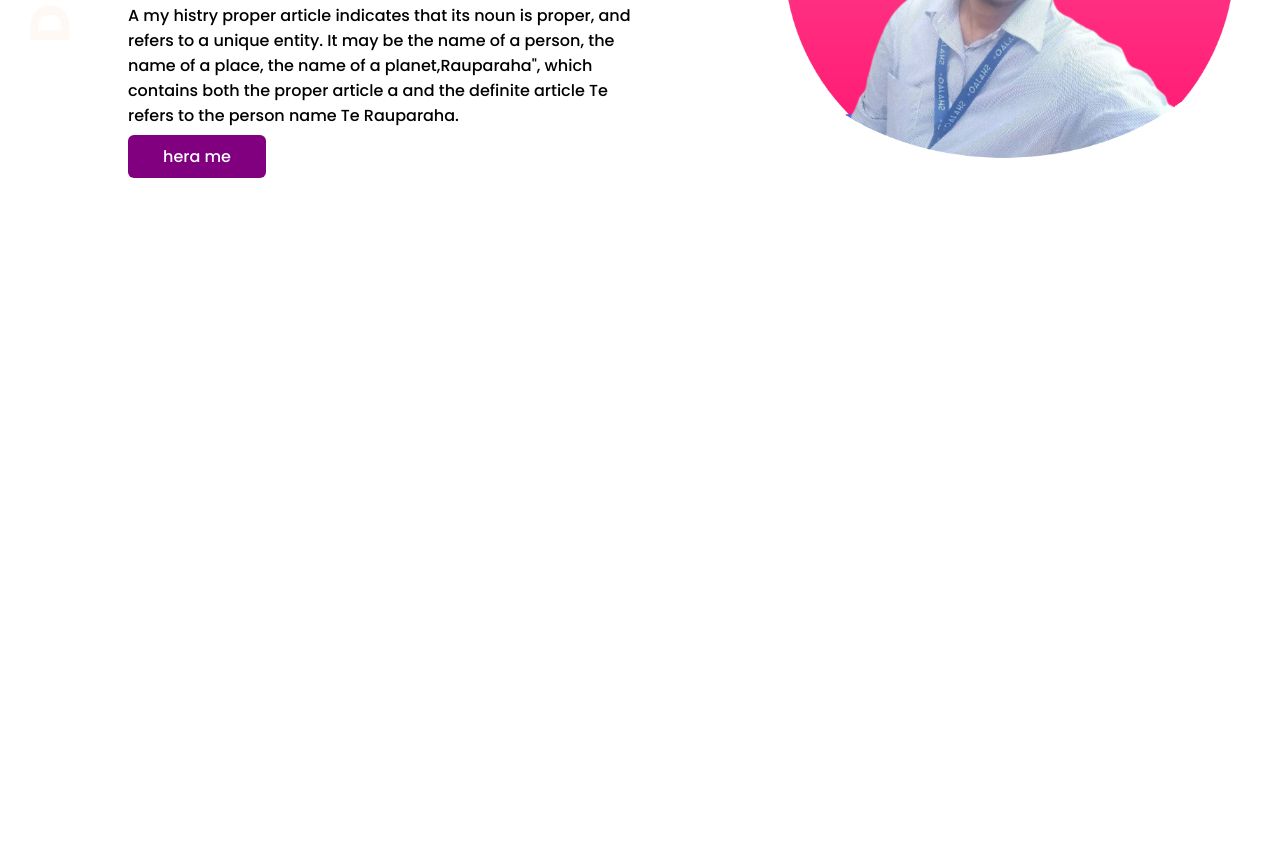
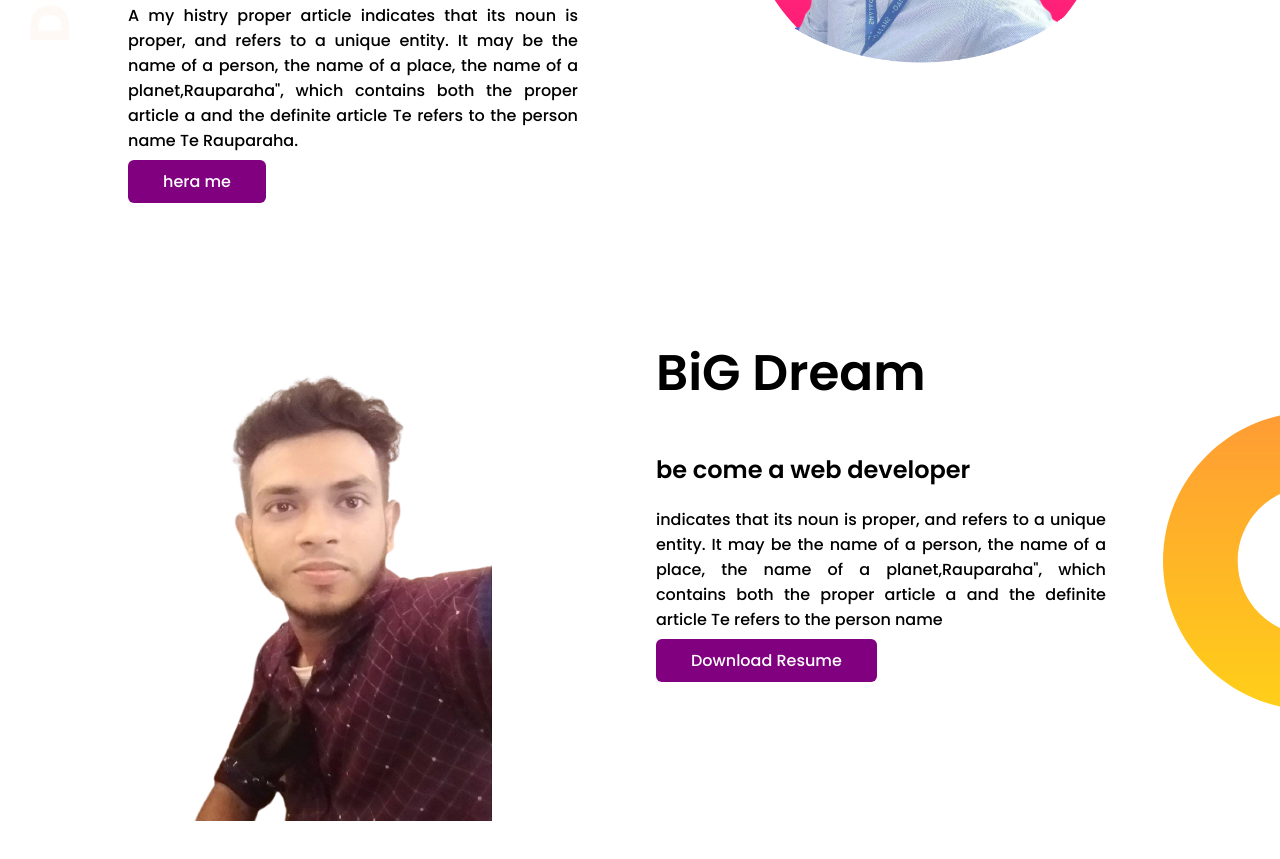
Before and after one commit to YASINARAFAT88/developer-portfolio, a plain HTML site: page index.html in a window 1280 px wide. Shown: the part 319-1178 px from the top of the page. Before the commit the page ends 800 px from the top, so only its background shows below. Drawn offline with Linux system fonts and the light colour scheme.

Commit message:
big dream

```diff
--- a/index.html
+++ b/index.html
@@ -22,5 +22,20 @@
         <img src="my-bg2.png" alt="">
     </div></section>
 
+    <section class="big-dream">
+        <div class="helf-width">
+            <img src="pic2.png" alt="">
+        </div>
+        <div class="helf-width">
+            <h1>BiG Dream</h1>
+            <h2>be come a web developer</h2>
+            <p>
+                indicates that its noun is proper, and refers to a unique entity. It may be the name of a person, the name of a place, the name of a planet,Rauparaha", which contains both the proper article a and the definite article Te refers to the person name
+            </p>
+            <a class="link-button" target="_blank" href="https://www.facebook.com/">Download Resume</a>
+        </div>
+
+    </section>
+
 </body>
 </html>
--- a/style.css
+++ b/style.css
@@ -11,6 +11,7 @@ h1{
 
 section{
     display: flex;
+    margin-bottom: 100px;
 }
 .helf-width{
     display: 50%;
@@ -22,6 +23,7 @@ section{
     padding-left: 1%;
     margin-top: 10%;
     margin-left: -10%;
+    width: 400px;
 }
 .link-button{
     text-decoration: none;
@@ -36,3 +38,13 @@ section{
    background-image: url(top-banner.png);
    background-repeat: no-repeat;
 }
+
+p{
+    text-align: justify;
+    width: 450px;
+}
+.big-dream{
+    background-image: url(images/dream-bg.png);
+    background-repeat: no-repeat;
+    background-position: right;
+}
```
Also changed, not shown: pic2.png (renamed from 271137544_1258069904701181_5709896751656052818_n-removebg-preview.png).
